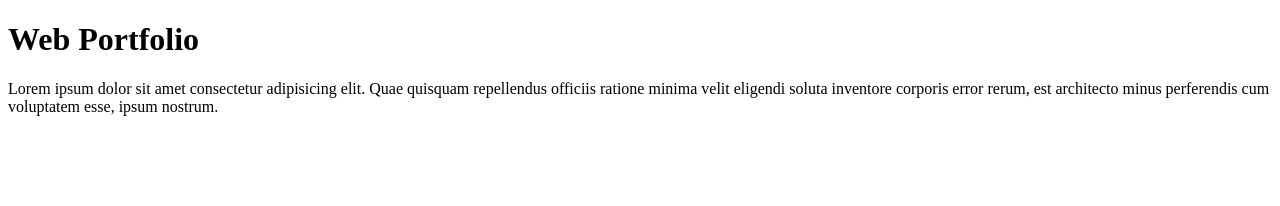
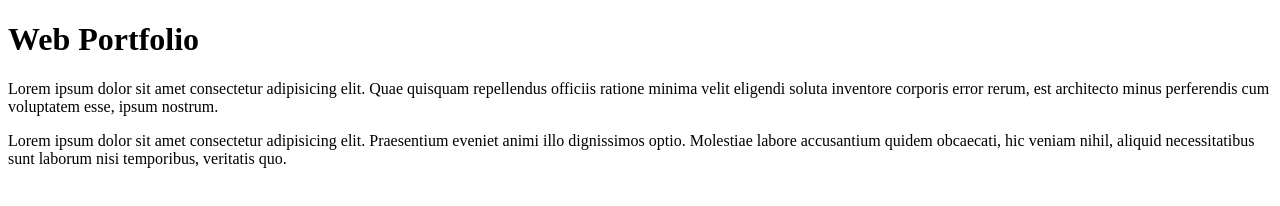
Before and after one commit to 2018Patty/Webportfolio02, a plain HTML site: page index.html in a window 1280 px wide. Drawn offline with Linux system fonts and the light colour scheme.

Commit message:
update index.html

```diff
--- a/index.html
+++ b/index.html
@@ -8,5 +8,8 @@
 <body>
     <h1>Web Portfolio</h1>
     <p>Lorem ipsum dolor sit amet consectetur adipisicing elit. Quae quisquam repellendus officiis ratione minima velit eligendi soluta inventore corporis error rerum, est architecto minus perferendis cum voluptatem esse, ipsum nostrum.</p>
+
+
+    <p>Lorem ipsum dolor sit amet consectetur adipisicing elit. Praesentium eveniet animi illo dignissimos optio. Molestiae labore accusantium quidem obcaecati, hic veniam nihil, aliquid necessitatibus sunt laborum nisi temporibus, veritatis quo.</p>
 </body>
 </html>
```
